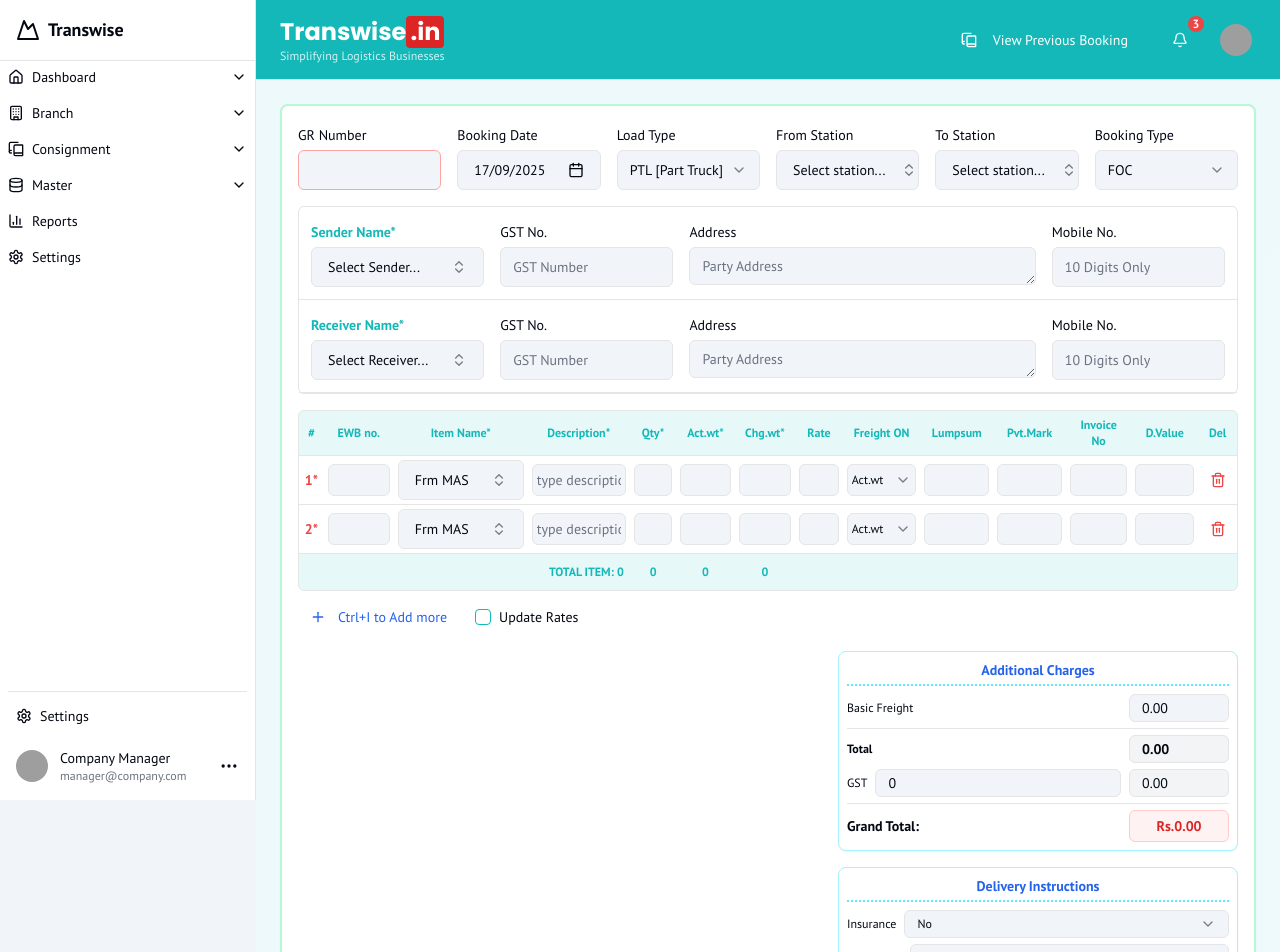
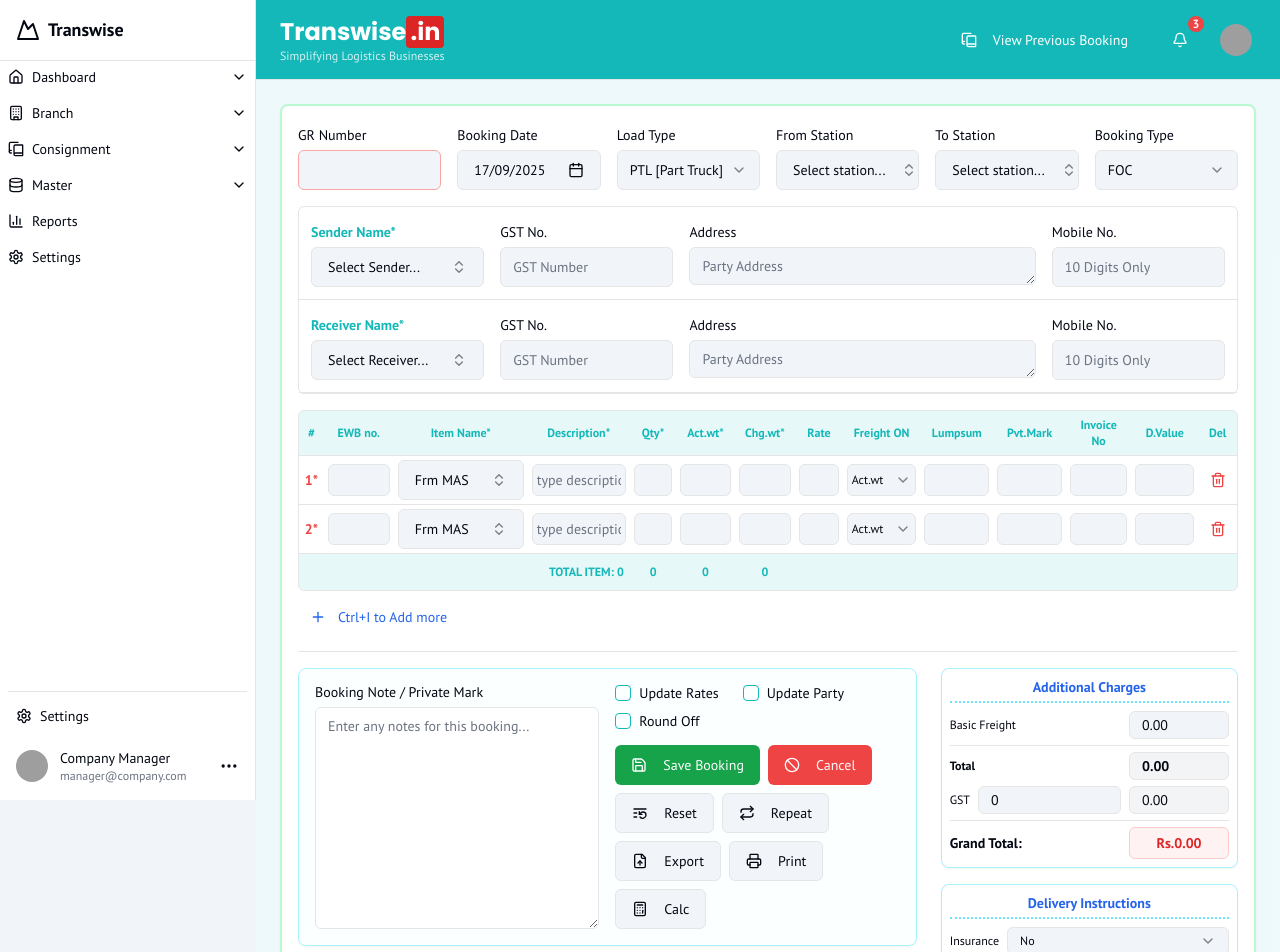
Before and after one commit to ashishdhandale/Transwise-App, a Next.js app: page /company/bookings/new in a window 1280 px wide. Shown: the top 952 px of the page. Built offline with nearby package versions, Linux system fonts and the light colour scheme; grey boxes are pictures that could not be loaded.

Commit message:
redesign the additional charges and delivery instruction after update ra

```diff
--- a/src/app/company/bookings/new/page.tsx
+++ b/src/app/company/bookings/new/page.tsx
@@ -10,6 +10,7 @@
 import { Card, CardContent } from '@/components/ui/card';
 import DashboardLayout from '@/app/(dashboard)/layout';
 import { Suspense, useMemo, useState } from 'react';
+import { Separator } from '@/components/ui/separator';
 
 const createEmptyRow = (id: number): ItemRow => ({
   id,
@@ -45,12 +46,15 @@
                     <BookingDetailsSection />
                     <PartyDetailsSection />
                     <ItemDetailsTable rows={itemRows} onRowsChange={setItemRows} />
-                    <div className="grid grid-cols-1 lg:grid-cols-[1fr_400px] gap-6 items-start">
-                        <SummaryAndActionsSection />
-                        <div className="space-y-4">
+                    <Separator className="my-6 border-dashed" />
+                    <div className="grid grid-cols-1 lg:grid-cols-3 gap-6 items-start">
+                         <div className="lg:col-span-2 space-y-4">
+                            <SummaryAndActionsSection />
+                         </div>
+                         <div className="space-y-4">
                             <ChargesSection basicFreight={basicFreight} />
                             <DeliveryInstructionsSection />
-                        </div>
+                         </div>
                     </div>
                 </CardContent>
             </Card>
--- a/src/components/company/bookings/item-details-table.tsx
+++ b/src/components/company/bookings/item-details-table.tsx
@@ -28,8 +28,6 @@
 import { Select, SelectContent, SelectItem, SelectTrigger, SelectValue } from '@/components/ui/select';
 import type { ColumnSetting } from '@/components/company/settings/item-details-settings';
 import { cn } from '@/lib/utils';
-import { Checkbox } from '@/components/ui/checkbox';
-import { Label } from '@/components/ui/label';
 import { Combobox } from '@/components/ui/combobox';
 import type { Item } from '@/lib/types';
 import { AddItemDialog } from '../master/add-item-dialog';
@@ -447,10 +445,6 @@
                 <Plus className="h-4 w-4 mr-1" />
                 Ctrl+I to Add more
             </Button>
-            <div className="flex items-center space-x-2">
-                <Checkbox id="updateRates" />
-                <Label htmlFor="updateRates">Update Rates</Label>
-            </div>
         </div>
          <AddItemDialog
             isOpen={isAddItemOpen}
--- a/src/components/company/bookings/summary-and-actions-section.tsx
+++ b/src/components/company/bookings/summary-and-actions-section.tsx
@@ -2,25 +2,46 @@
 'use client';
 
 import { Button } from '@/components/ui/button';
-
-const SummaryItem = ({ label, value }: { label: string; value: string | number }) => (
-    <div className="flex justify-between items-center">
-        <span className="font-semibold">{label} :</span>
-        <span className="font-bold text-lg">{value}</span>
-    </div>
-);
+import { Textarea } from '@/components/ui/textarea';
+import { Checkbox } from '@/components/ui/checkbox';
+import { Label } from '@/components/ui/label';
+import { Save, Ban, Repeat, FileUp, ListRestart, Printer, Calculator } from 'lucide-react';
+import { Card } from '@/components/ui/card';
 
 export function SummaryAndActionsSection() {
   return (
-    <div className="space-y-4">
-        <div className="grid grid-cols-1 md:grid-cols-2 gap-8 items-end">
-            <div className="space-y-2">
-                {/* Summary items can be dynamically added here if needed */}
+    <Card className="p-4 border-cyan-200 bg-cyan-50/20 h-full">
+        <div className="grid grid-cols-1 md:grid-cols-2 gap-4 h-full">
+            <div className="space-y-2 flex flex-col">
+                <Label htmlFor="booking-note">Booking Note / Private Mark</Label>
+                <Textarea id="booking-note" placeholder="Enter any notes for this booking..." className="flex-grow bg-white" />
             </div>
-            <div className="flex gap-2 justify-end">
-                 {/* Buttons can go here if needed in the future */}
+            <div className="flex flex-col justify-between">
+                <div className="flex flex-wrap gap-x-6 gap-y-3">
+                     <div className="flex items-center space-x-2">
+                        <Checkbox id="updateRates" />
+                        <Label htmlFor="updateRates">Update Rates</Label>
+                    </div>
+                     <div className="flex items-center space-x-2">
+                        <Checkbox id="updateParty" />
+                        <Label htmlFor="updateParty">Update Party</Label>
+                    </div>
+                     <div className="flex items-center space-x-2">
+                        <Checkbox id="roundOff" />
+                        <Label htmlFor="roundOff">Round Off</Label>
+                    </div>
+                </div>
+                <div className="flex flex-wrap gap-2 mt-4">
+                    <Button className="bg-green-600 hover:bg-green-700"><Save className="mr-2 h-4 w-4" /> Save Booking</Button>
+                    <Button variant="destructive"><Ban className="mr-2 h-4 w-4" />Cancel</Button>
+                    <Button variant="outline"><ListRestart className="mr-2 h-4 w-4" />Reset</Button>
+                    <Button variant="outline"><Repeat className="mr-2 h-4 w-4" />Repeat</Button>
+                    <Button variant="outline"><FileUp className="mr-2 h-4 w-4" />Export</Button>
+                    <Button variant="outline"><Printer className="mr-2 h-4 w-4" />Print</Button>
+                    <Button variant="outline"><Calculator className="mr-2 h-4 w-4" />Calc</Button>
+                </div>
             </div>
         </div>
-    </div>
+    </Card>
   );
 }
```
